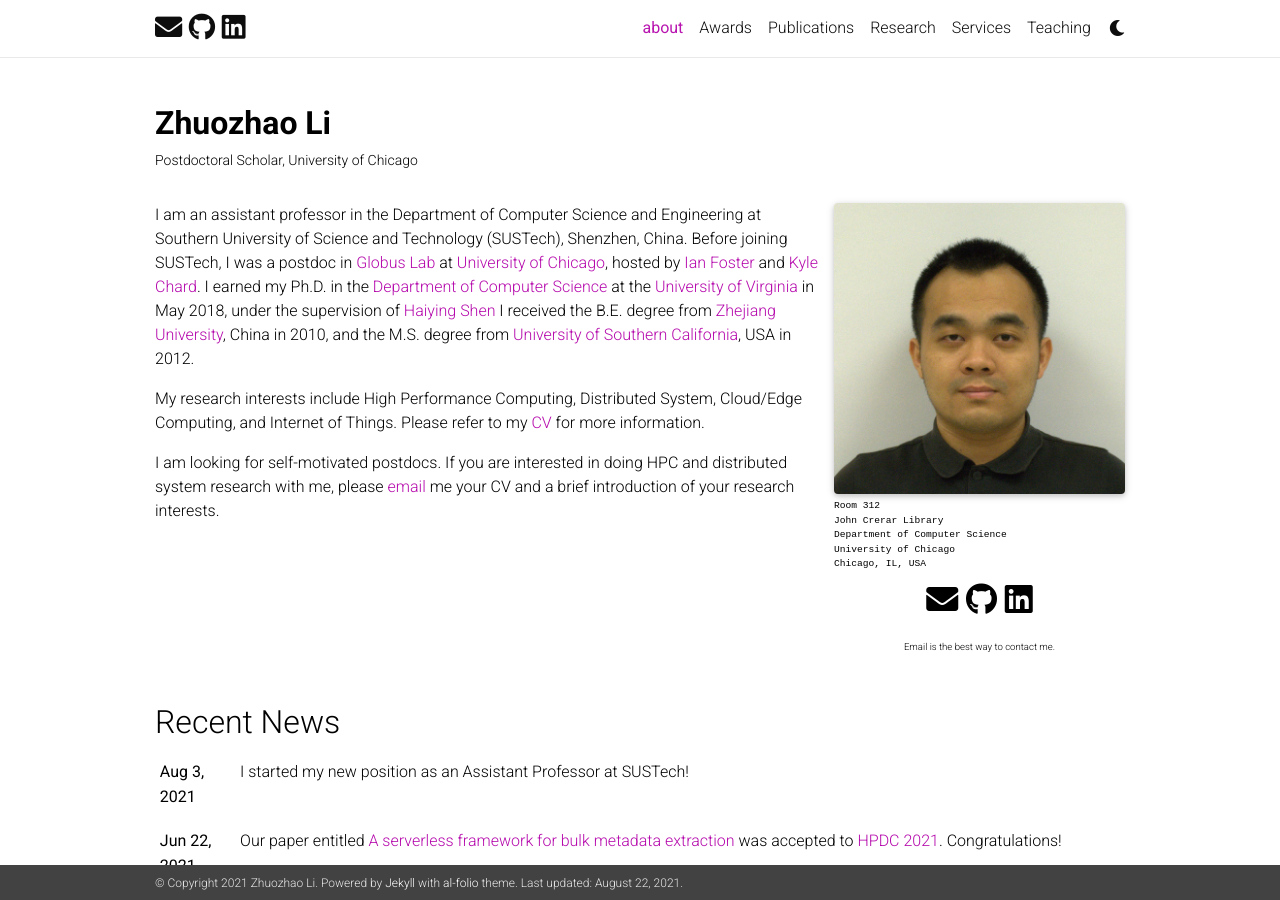
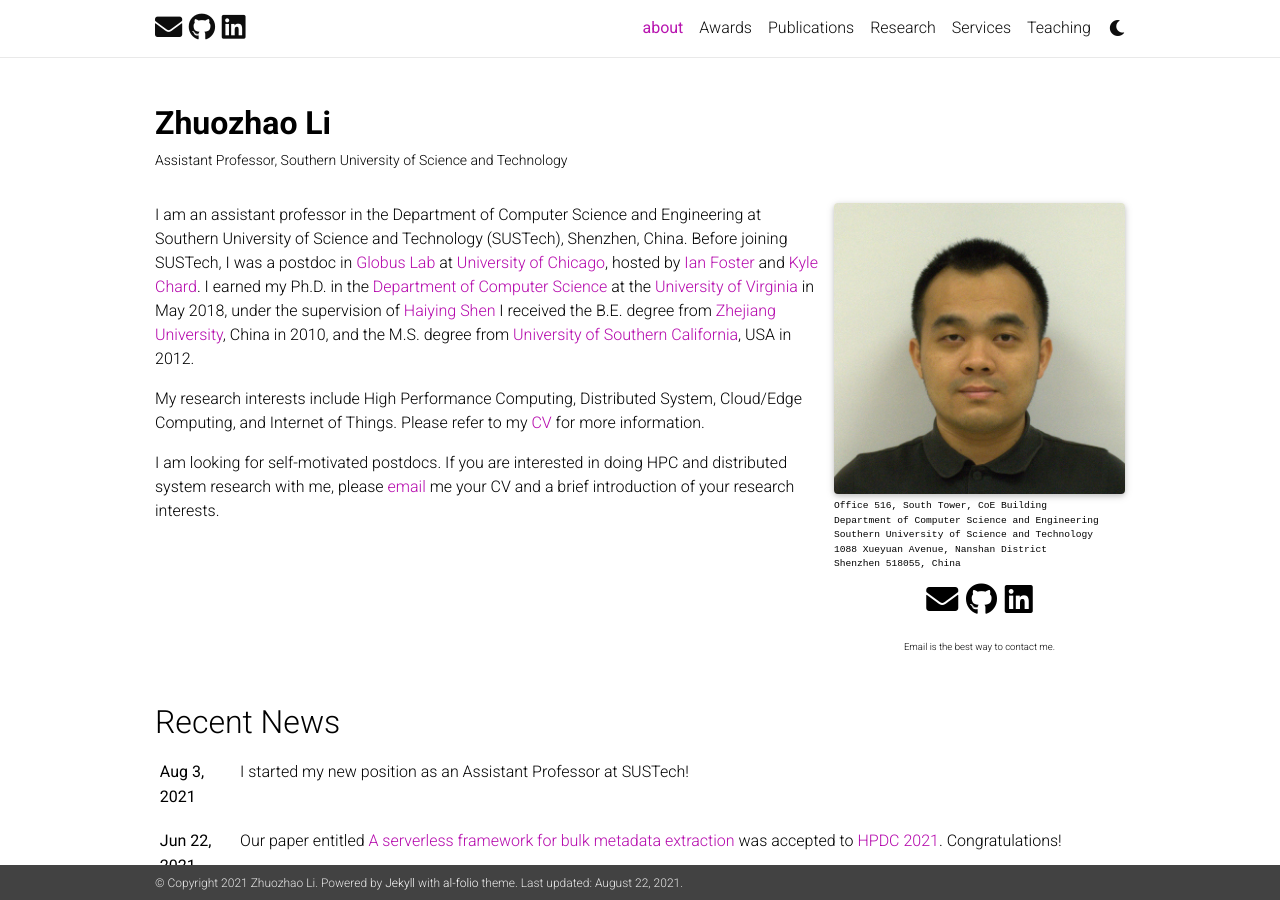
Before and after one commit to ZhuozhaoLi/ZhuozhaoLi.github.io, a Jekyll site: the page built from _pages/about.md, in a window 1280 px wide and 900 px high. Built offline with Jekyll 4.4.1, drawn with Linux system fonts in a browser that asks for light colours; nearby versions of some CDN libraries; comment, search, counter and statistics services are not loaded; a style sheet for code colours, icons or effects is not loaded.

Commit message:
Update about.md

```diff
--- a/_pages/about.md
+++ b/_pages/about.md
@@ -2,17 +2,17 @@
 layout: about
 title: about
 permalink: /
-description: Postdoctoral Scholar, University of Chicago
+description: Assistant Professor, Southern University of Science and Technology
 
 profile:
   align: right
   image: prof_pic.jpg
   address: >
-    <p>Room 312</p>
-    <p>John Crerar Library</p>
-    <p>Department of Computer Science</p>
-    <p>University of Chicago</p>
-    <p>Chicago, IL, USA</p>
+    <p>Office 516, South Tower, CoE Building</p>
+    <p>Department of Computer Science and Engineering</p>
+    <p>Southern University of Science and Technology</p>
+    <p>1088 Xueyuan Avenue, Nanshan District</p>
+    <p>Shenzhen 518055, China</p>
 
 news: true  # includes a list of news items
 selected_papers: true # includes a list of papers marked as "selected={true}"
```
